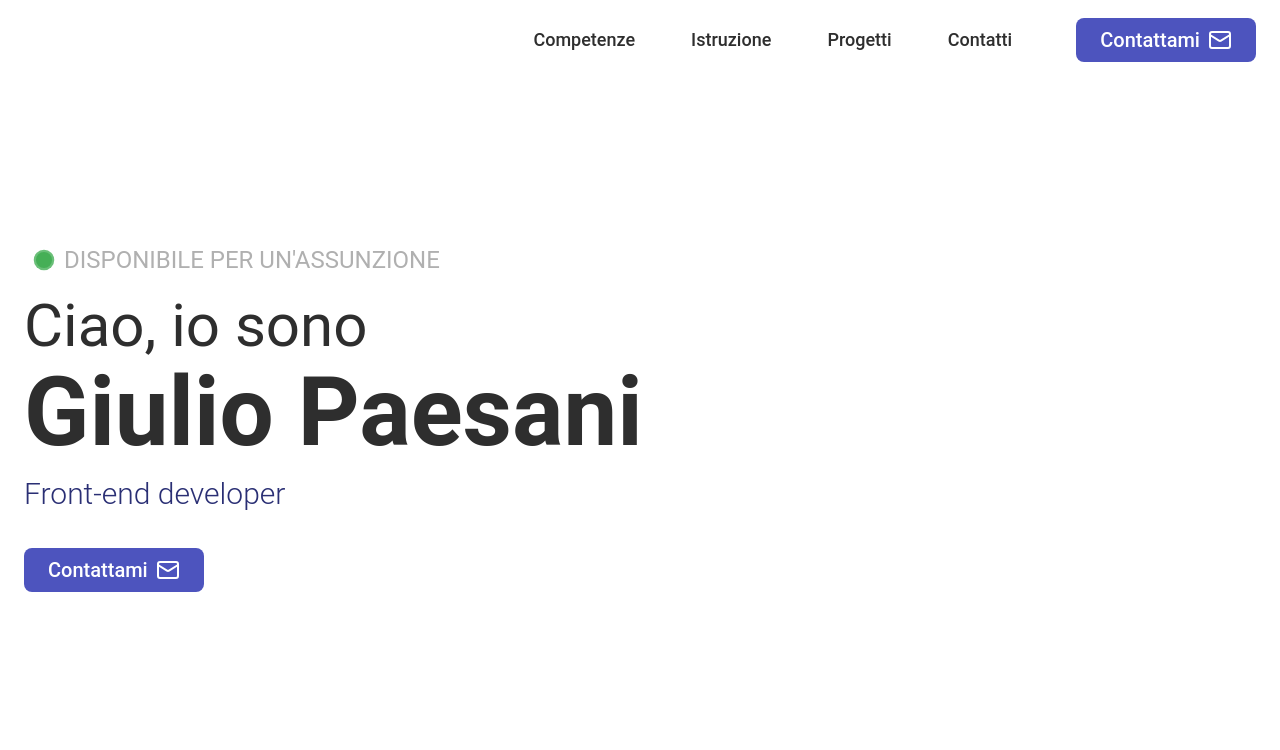
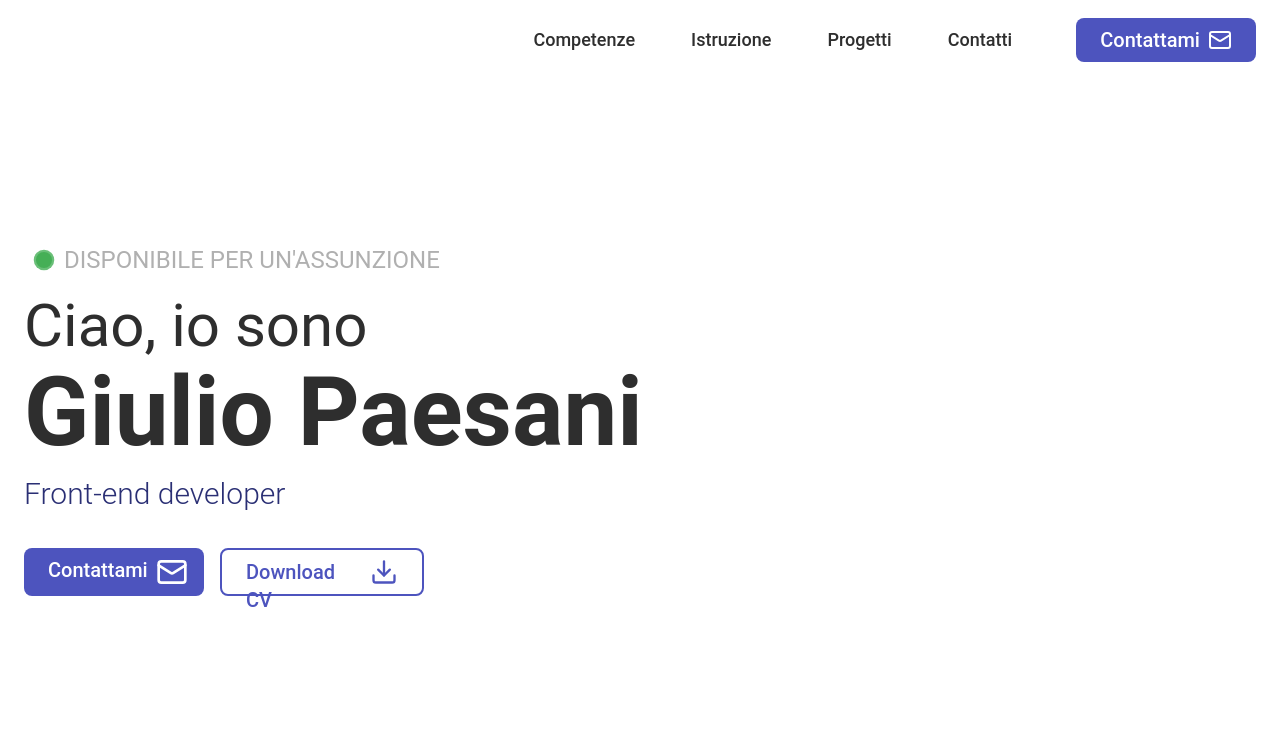
Before and after one commit to GiulioPaesani/giuliopaesani.it, a React (Create React App) app: page / in a window 1280 px wide. Shown: the top 750 px of the page. Built offline with nearby package versions, Linux system fonts and the light colour scheme.

Commit message:
Download CV button

```diff
--- a/src/components/Header/index.tsx
+++ b/src/components/Header/index.tsx
@@ -1,3 +1,4 @@
+import Button from '../global/Button';
 import ContactMeButton from '../global/ContactMeButton';
 import HiringText from './HiringText';
 import Subtitle from './Subtitle';
@@ -9,7 +10,11 @@ const Header = () => {
 			<HiringText />
 			<Title />
 			<Subtitle />
-			<ContactMeButton side='left' />
+
+			<div className='flex gap-4 flex-wrap'>
+				<ContactMeButton side='left' />
+				<Button type='secondary' label='Download CV' icon='download.svg' onClick='Giulio_Paesani_Curriculum.pdf' download={true} />
+			</div>
 		</div>
 	);
 };
--- a/src/components/global/Button.tsx
+++ b/src/components/global/Button.tsx
@@ -4,9 +4,10 @@ type ButtonProps = {
 	icon?: string;
 	className?: string;
 	onClick: string | (() => any);
+	download?: boolean;
 };
 
-const Button = ({ type, label, icon, className, onClick }: ButtonProps) => {
+const Button = ({ type, label, icon, className, onClick, download }: ButtonProps) => {
 	const buttonClasses = `${className ?? ''} w-fit text-xl font-medium ${
 		label ? 'py-2 px-6' : 'py-2.5 px-2.5'
 	} rounded-lg cursor-pointer flex gap-2 select-none ease-in-out duration-200 ${
@@ -23,11 +24,19 @@ const Button = ({ type, label, icon, className, onClick }: ButtonProps) => {
 	);
 
 	if (typeof onClick === 'string') {
-		return (
-			<a href={onClick} className={buttonClasses}>
-				{buttonContent}
-			</a>
-		);
+		if (!download) {
+			return (
+				<a href={onClick} className={buttonClasses}>
+					{buttonContent}
+				</a>
+			);
+		} else {
+			return (
+				<a href={onClick} download='Giulio_Paesani_Curriculum.pdf' className={buttonClasses}>
+					{buttonContent}
+				</a>
+			);
+		}
 	} else {
 		return (
 			<div onClick={onClick} className={buttonClasses}>
```
Also changed, not shown: public/icons/download.svg (added), 1 other file (tests, documents, lock files or other folders).
